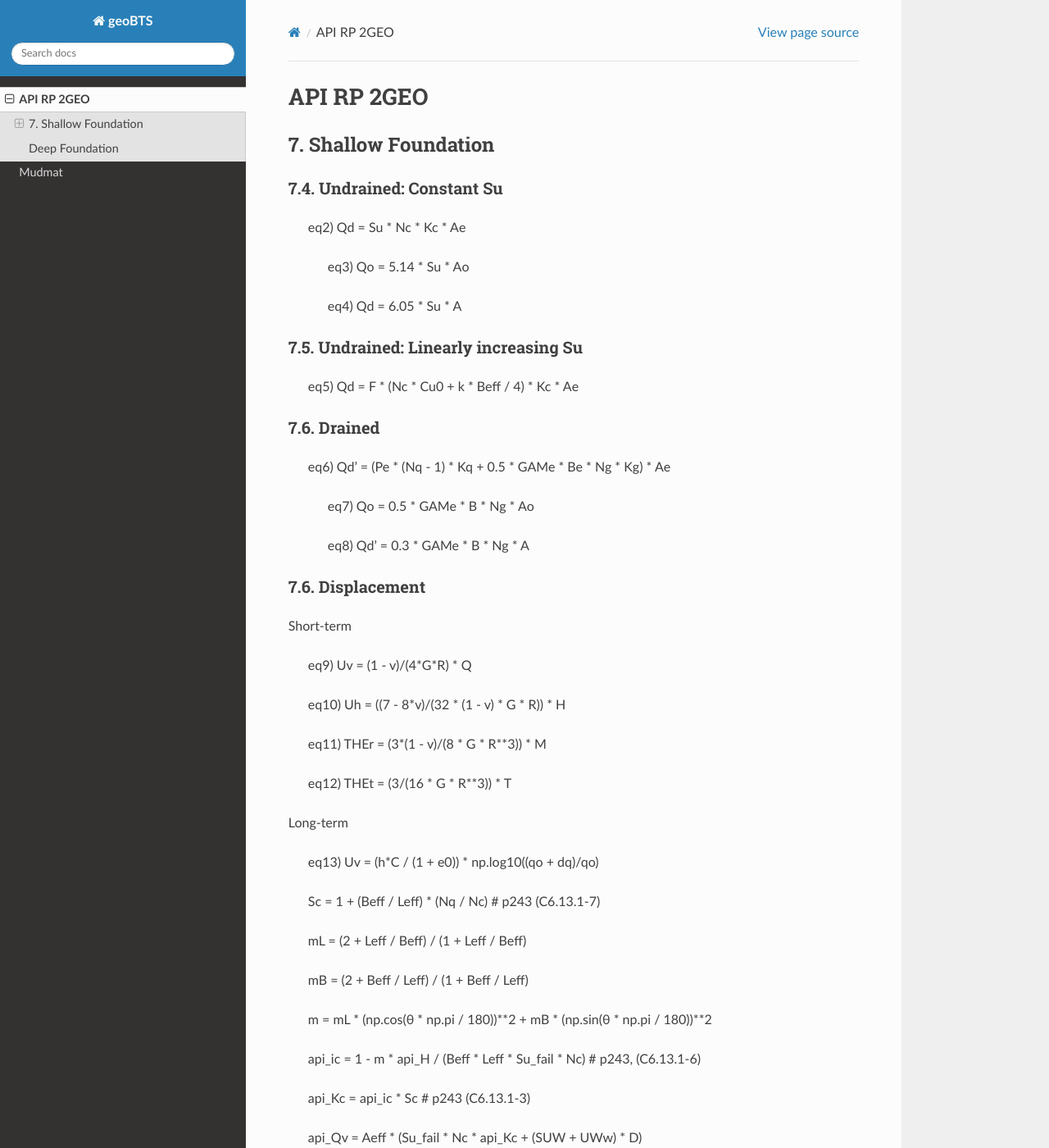
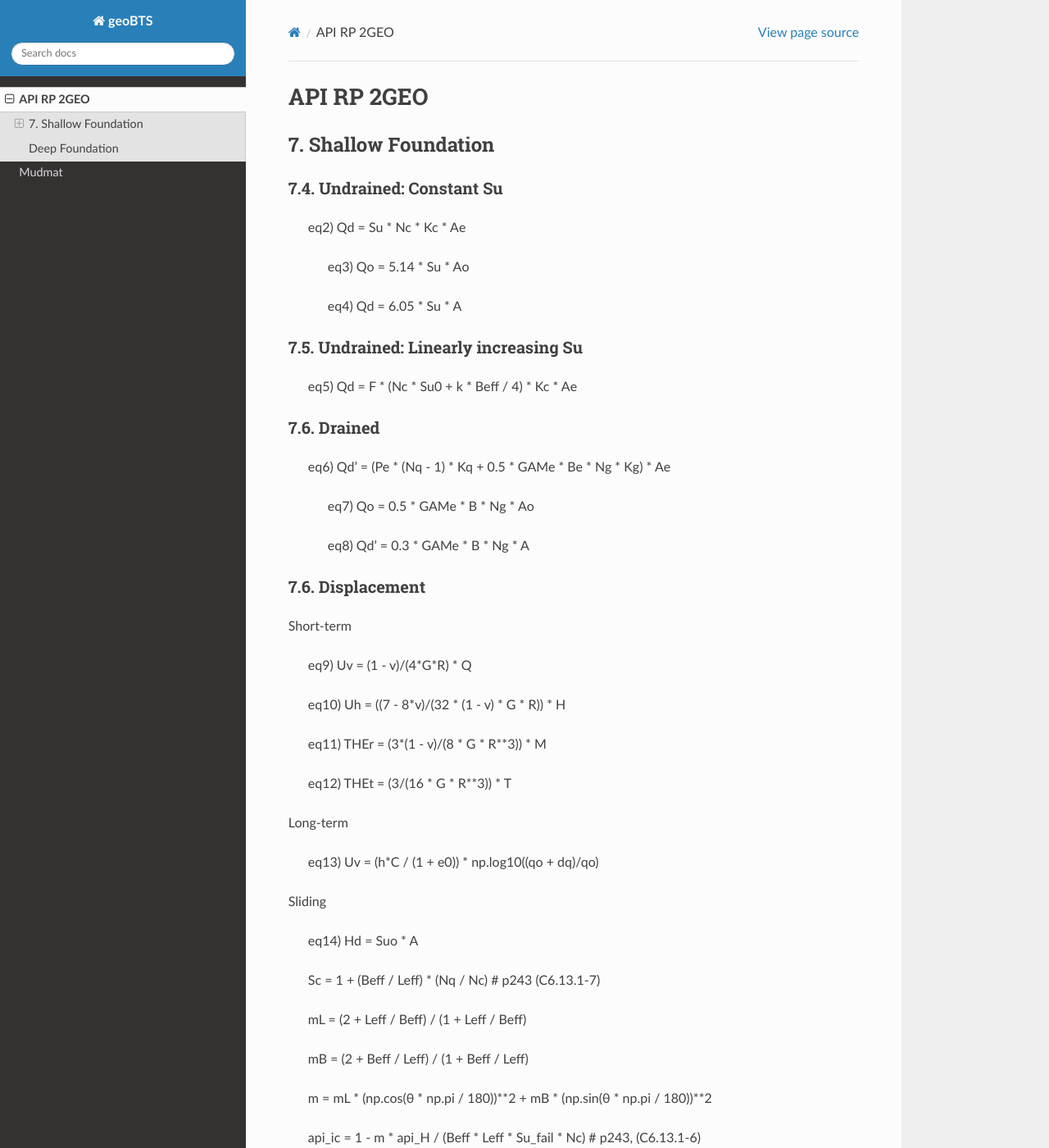
Before and after one commit to jungsohn/geoBTS, a Sphinx documentation site: the page built from docs/source/API_2GEO.rst, in a window 1280 px wide and 1400 px high. Shown: the whole window at 82% size. Built offline with Sphinx 7.4.7 and the Read the Docs theme 3.1.0, drawn with Linux system fonts in a browser that asks for light colours.

Commit message:
Update API_2GEO.rst

```diff
--- a/docs/source/API_2GEO.rst
+++ b/docs/source/API_2GEO.rst
@@ -16,7 +16,7 @@
 7.5. Undrained: Linearly increasing Su
 ............................
 
-    eq5) Qd = F * (Nc * Cu0 + k * Beff / 4) * Kc * Ae
+    eq5) Qd = F * (Nc * Su0 + k * Beff / 4) * Kc * Ae
 
 7.6. Drained
 ............................
@@ -44,7 +44,9 @@
 
     eq13) Uv = (h*C / (1 + e0)) * np.log10((qo + dq)/qo)
 
+Sliding
 
+    eq14) Hd = Suo * A
 
     Sc = 1 + (Beff / Leff) * (Nq / Nc)  # p243 (C6.13.1-7)
 
```
